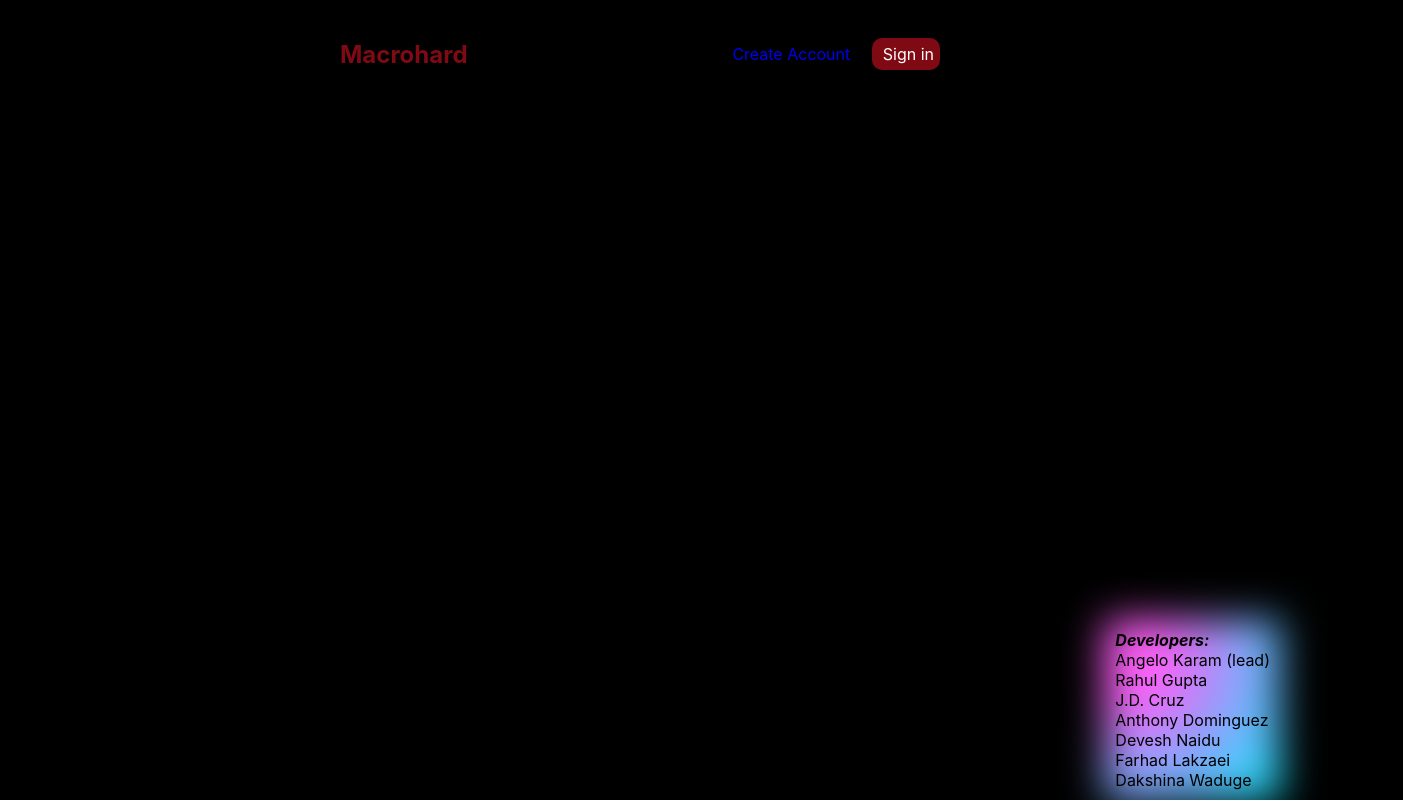
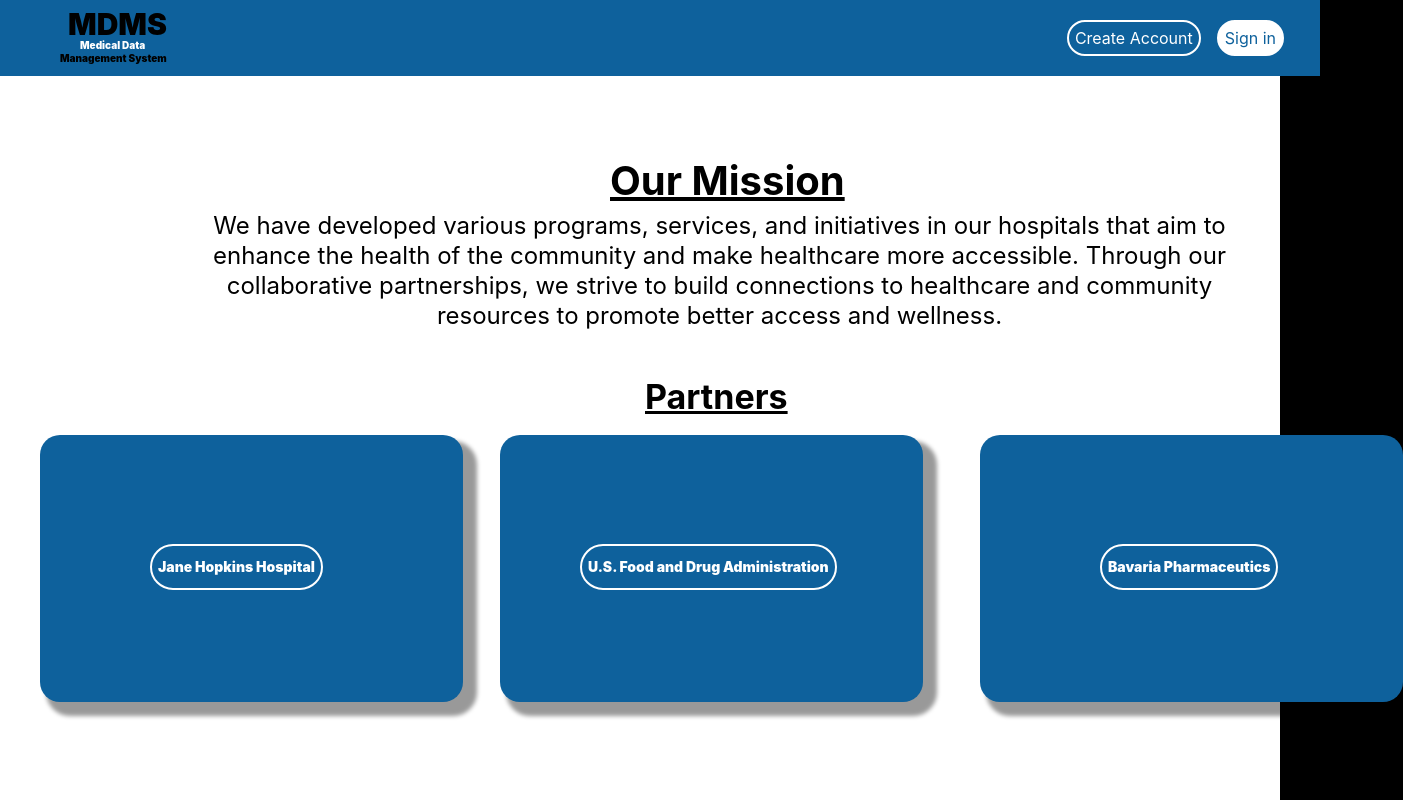
Before and after one commit to Angkaram/Pharmaceutical-Study-Web-App-Project, a React (Create React App) app: page / in a window 1280 px wide. Shown: the whole page, 1403 px wide, since content can reach past the window. Built offline with nearby package versions, Linux system fonts and the light colour scheme; no server answers.

Commit message:
Homepage added-Looks like Figma

```diff
--- a/src/components/Navbar.js
+++ b/src/components/Navbar.js
@@ -4,19 +4,48 @@ const Nav = () => {
         <body>
         <div className = "background-color">
             <nav className="navbar">
-                <h1>Macrohard</h1>
+                <h1>MDMS</h1>
+                <h2>Medical Data</h2>
+                <h3>Management System</h3>
                 <div className="links">
                     <a href="/SignUp">Create Account</a>
                     <a href="/Login" style={{
-                        color: "white",
-                        backgroundColor: '#7f0a14',
-                        borderRadius: '10px'
+                        color: "#0E619C",
+                        backgroundColor: '#fff',
                     }}> Sign in </a>
                 </div>
             </nav>
 
         </div>
-        <div class="coder-name">
+        <div className="mission-head">
+            <h1> Our Mission </h1>
+        </div>
+        <div className="basic-info">
+            <p>
+            We have developed various programs, services, and initiatives in our hospitals that aim to enhance the health of the
+            community and make healthcare more accessible. Through our collaborative partnerships,
+            we strive to build connections to healthcare and community resources to promote better access and wellness.
+            </p>
+        </div>
+
+        <div className="org-partners">
+            <h1>Partners</h1>
+        </div>
+
+        <div className="organizations">
+            {/* could probably change these from p tags to a href tags to make it interactable */}
+            <div className="background-hospital"></div>
+            <p className="hospital">Jane Hopkins Hospital</p>
+
+            <div className="background-fda"></div>
+            <p className="fda">U.S. Food and Drug Administration</p>
+
+            <div className="background-bavaria"></div>
+            <p className="bavaria">Bavaria Pharmaceutics</p>
+        </div>
+
+
+        {/* <div class="coder-name">
   <b> <i>Developers: </i></b><br></br>
         Angelo Karam (lead)<br></br>
         Rahul Gupta<br></br>
@@ -26,7 +55,7 @@ const Nav = () => {
         Farhad Lakzaei<br></br>
         Dakshina  Waduge<br></br>
 
-</div>
+</div> */}
         </body>
 
     );
--- a/src/components/home.css
+++ b/src/components/home.css
@@ -1,19 +1,131 @@
 @import url('https://fonts.googleapis.com/css2?family=Quicksand:wght@300;400;500;600;700&display=swap');
 /* base styles */
 
+/* main header thats blue with stuff */
 .navbar {
+  background-color: #0E619C;
   padding: 20px;
+  text-align: center;
+  position: fixed;
+  width: 100%;
+  /* z-index: -1; */
+
+  /* padding: 20px; */
   display: flex;
   align-items: center;
-  max-width: 600px;
+  max-width: 1400px;
   margin:  auto;
+
 }
+
+/* MDMS title */
 .navbar h1 {
-  color: #7f0a14;
+  position: absolute;
+  width: 375px;
+  height: 0px;
+  left: 68px;
+  top: 0px;
+
+  font-style: normal;
+  font-weight: 900;
+  font-size: 30px;
+  line-height: 61px;
+  display: flex;
+  align-items: center;
+  text-align: center;
+
+  color: #000;
+}
+.navbar h2 {
+  position: absolute;
+  width: 375px;
+  height: 55px;
+  left: 80px;
+  top: 10px;
+
+  font-style: normal;
+  font-weight: 900;
+  font-size: 10px;
+  line-height: 61px;
+  display: flex;
+  align-items: center;
+  text-align: center;
+
+  color: #fff;
+}
+.navbar h3 {
+  position: absolute;
+  width: 375px;
+  height: 76px;
+  left: 60px;
+  top: 10px;
+
+  font-style: normal;
+  font-weight: 900;
+  font-size: 10px;
+  line-height: 61px;
+  display: flex;
+  align-items: center;
+  text-align: center;
+
+  color: #000;
 }
 .navbar .links {
   margin-left: auto;
 }
+
+.basic-info {
+  align-items: center;
+  text-align: center;
+  position: absolute;
+  display: flex;
+
+  line-height: 30px;
+  width: 1015px;
+  height: 250px;
+  left: 200px;
+  top: 140px;
+
+  font-weight: 150px;
+  font-size: 24px;
+  padding: 6px 12px;
+}
+
+.mission-head {
+
+position: absolute;
+width: 348px;
+height: 73px;
+left: 610px;
+top: 130px;
+
+font-size: 20px;
+line-height: 48px;
+display: flex;
+text-align: center;
+text-decoration-line: underline;
+
+color: #000000;
+}
+
+.org-partners {
+
+position: absolute;
+width: 348px;
+height: 73px;
+left: 645px;
+top: 350px;
+
+font-size: 17px;
+line-height: 48px;
+display: flex;
+text-align: center;
+text-decoration-line: underline;
+
+color: #000000;
+}
+
+/* coder-names alters bottom right dev names */
 .coder-name {
   position: fixed;
   bottom: 0;
@@ -39,14 +151,22 @@
 
 
 
+/* alters create acc and sign in buttons */
+.navbar a {
+  color: white;
+  border: 2px solid white;
+  padding: 6px 12px;
+  display: inline-block;
+  border-radius: 36px;
 
-.navbar a {
-  margin-left: 16px;
+  margin-right: 16px;
   text-decoration: none;
   padding: 6px;
 }
+
+/* when hovering over create account, this is the color */
 .navbar a:hover {
-  color: #ca0a43;
+  color:#ffffff;
 }
 .content {
   max-width: auto;
@@ -58,8 +178,11 @@
 .home {
   margin-left: 250px;
 }
+
+
+/* alters the main background page*/
 .background-color {
-  background-color: black;
+  background-color: white;
   background-repeat: no-repeat;
   background-size: cover;
   background-position: center;
@@ -67,3 +190,95 @@
   height: 100%;
   position: fixed;
 }
+
+.organizations {
+  width: 10px;
+  height: 341px;
+
+}
+
+.organizations .hospital {
+  position: absolute;
+  padding: 6px;
+  border: 2px solid white;
+  border-radius: 36px;
+  font-weight: 900;
+  font-size: 14px;
+  line-height: 30px;
+  display: flex;
+  align-items: center;
+  text-align: center;
+  color: #fff;
+  z-index: 1;
+
+  left: 150px;
+  top: 530px;
+}
+.organizations .fda {
+  position: absolute;
+  padding: 6px;
+  border: 2px solid white;
+  border-radius: 36px;
+  font-weight: 900;
+  font-size: 14px;
+  line-height: 30px;
+  display: flex;
+  align-items: center;
+  text-align: center;
+  color: #fff;
+
+  left: 580px;
+  top: 530px;
+}
+.organizations .bavaria {
+  position: absolute;
+  padding: 6px;
+  border: 2px solid white;
+  border-radius: 36px;
+  font-weight: 900;
+  font-size: 14px;
+  line-height: 30px;
+  display: flex;
+  align-items: center;
+  text-align: center;
+  color: #fff;
+
+  left: 1100px;
+  top: 530px;
+}
+
+.background-hospital {
+  position: absolute;
+  width: 423px;
+  height: 267px;
+  left: 40px;
+  top: 435px;
+
+  background: #0E619C;
+  box-shadow: 10px 10px 4px 4px rgba(0, 0, 0, 0.4);
+  border-radius: 20px;
+}
+
+.background-fda {
+  position: absolute;
+  width: 423px;
+  height: 267px;
+  left: 500px;
+  top: 435px;
+
+  background: #0E619C;
+  box-shadow: 10px 10px 4px 4px rgba(0, 0, 0, 0.4);
+  border-radius: 20px;
+}
+
+.background-bavaria {
+  position: absolute;
+  width: 423px;
+  height: 267px;
+  left: 980px;
+  top: 435px;
+
+  background: #0E619C;
+  box-shadow: 10px 10px 4px 4px rgba(0, 0, 0, 0.4);
+  border-radius: 20px;
+}
```
Also changed, not shown: 1 other file (tests, documents, lock files or other folders).
